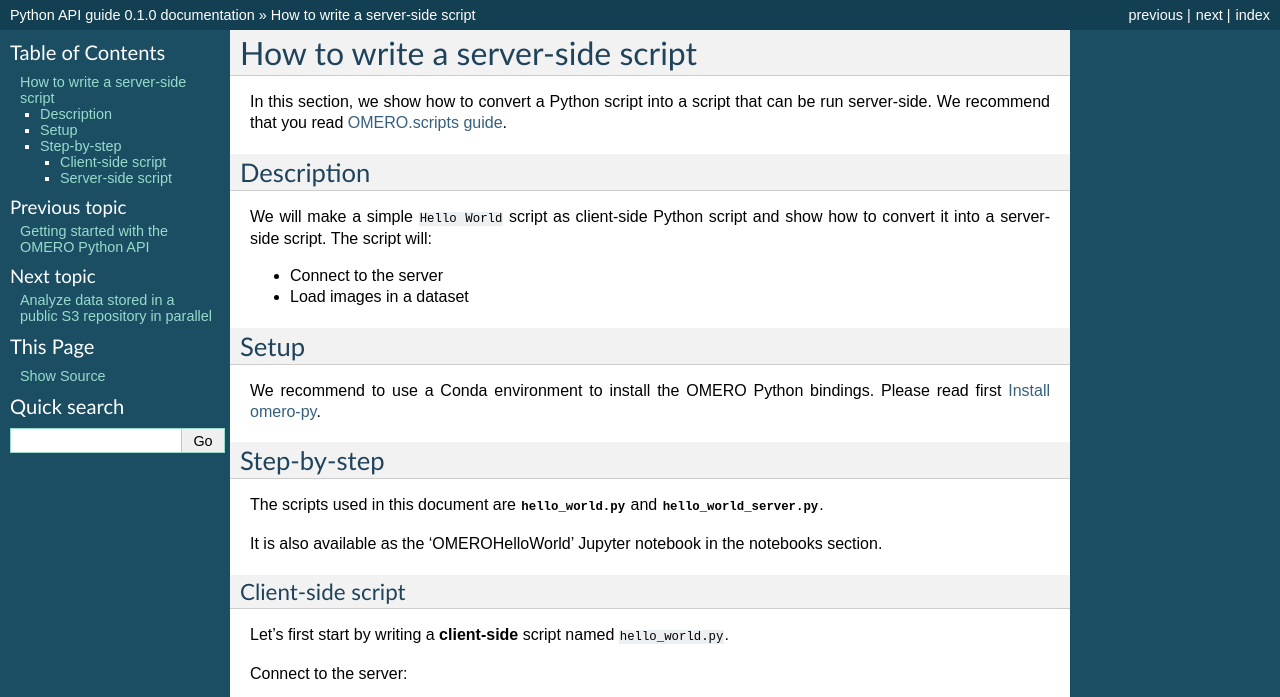
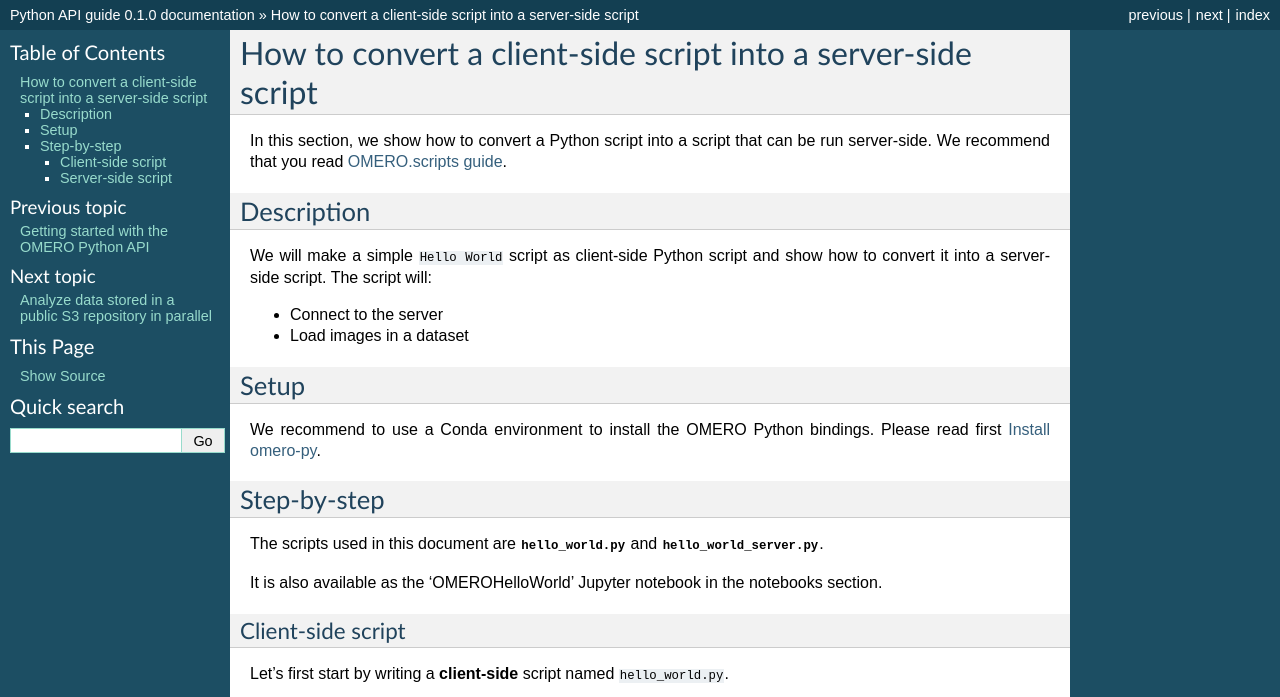
Before and after one commit to ome/omero-guide-python, a Sphinx documentation site: the page built from docs/server_script.rst, in a window 1280 px wide and 900 px high, cut to the strip 0-697 px from the top of the window. Built offline with Sphinx 7.4.7, drawn with Linux system fonts in a browser that asks for light colours; some of the changed text lies outside the part shown.

Commit message:
change header

```diff
--- a/docs/server_script.rst
+++ b/docs/server_script.rst
@@ -1,5 +1,5 @@
-How to write a server-side script
-=================================
+How to convert a client-side script into a server-side script
+=============================================================
 
 
 In this section, we show how to convert a Python script into a script that can
```
